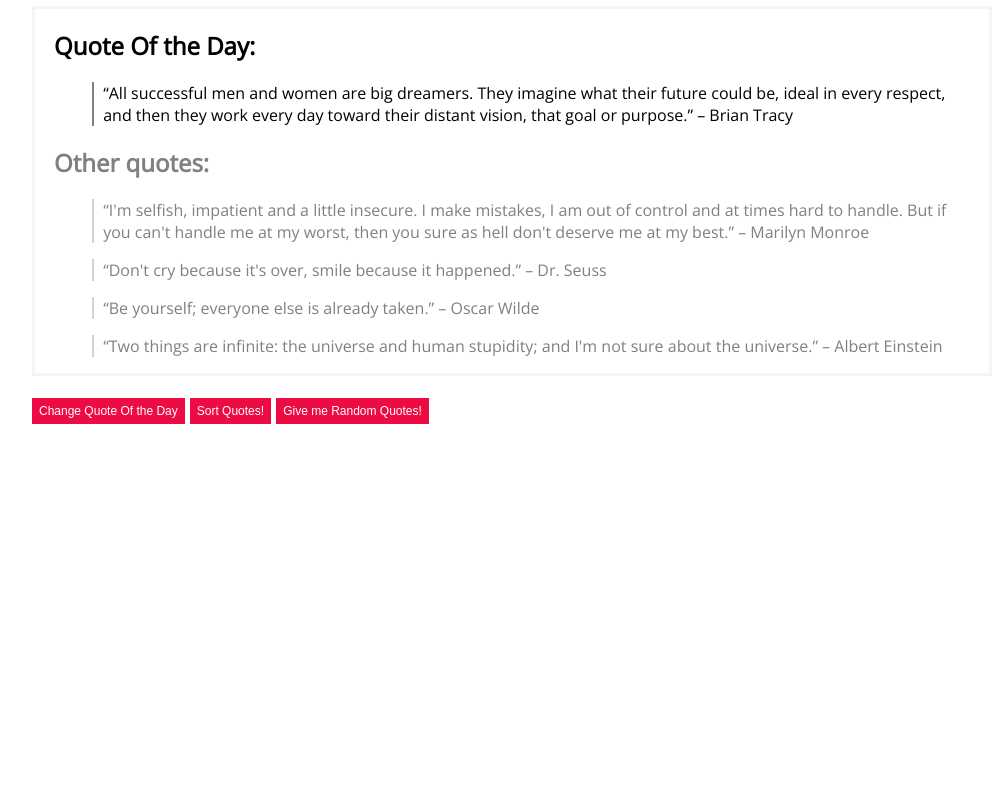
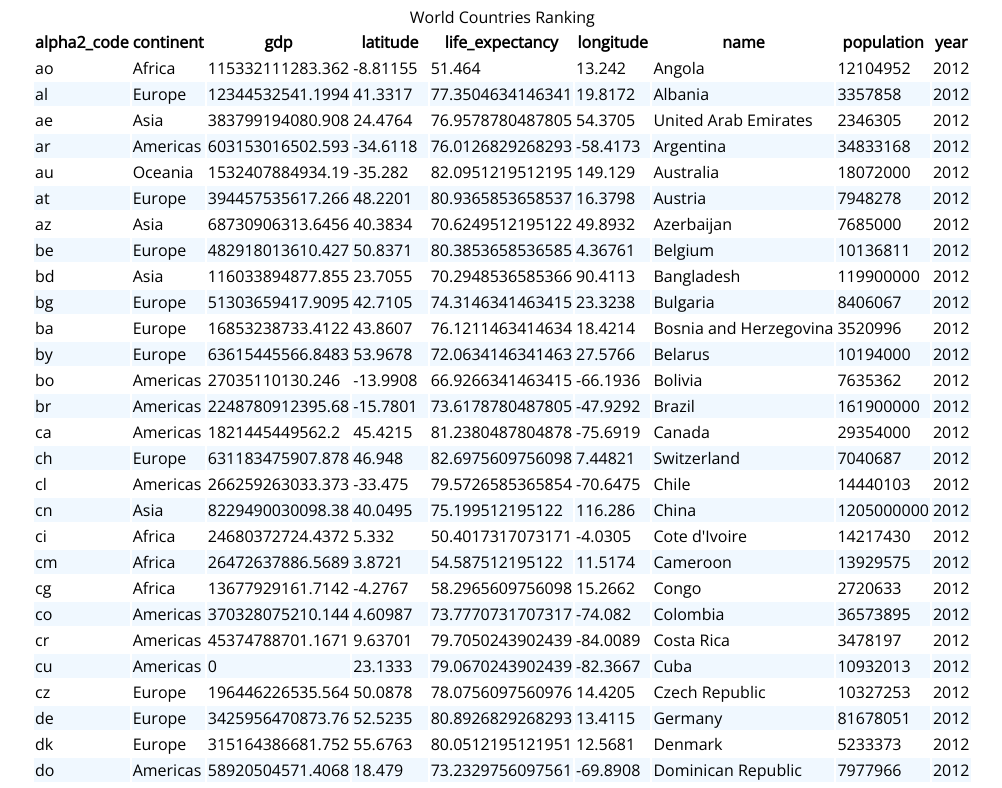
Before and after one commit to AlexWorldD/AlexWorldD.github.io, a plain HTML site: page hw2/index.html in a window 1280 px wide. Shown: the part 80-868 px from the top of the page, without its empty margins (128-1130 px from the left). Before the commit the page ends 800 px from the top, so only its background shows below. Drawn offline with nearby package versions, Linux system fonts and the light colour scheme.

Commit message:
Start new HW

```diff
--- a/hw2/css/styles.css
+++ b/hw2/css/styles.css
@@ -13,97 +13,21 @@ h2 {
     margin-left: 2%;
 }
 
-blockquote {
-    margin-left: 1%;
-}
-
-div.Day {
-    border-style: solid;
-    border-color: #F5F5F5;
-}
 
 .content {
     margin-left: auto;
     margin-right: auto;
     max-width: 960px;
 }
-
-.quote-message {
-    line-height: inherit;
-    border-left: 2px solid;
-    border-left-color: grey;
-    padding: 0 0 0 0;
-    margin: 0 0 0 0;
+tr:nth-child(even) {
+    background-color: aliceblue;
+}
+th.des:after {
+    color: black;
+    content: "\21E9";
 }
 
-.quote-container {
-    margin-left: 6%;
+th.aes:after {
+    color: black;
+    content: "\21E7";
 }
-
-#another {
-    color: gray;
-}
-#another > .quote-message {
-    border-left-color: lightgrey
-}
-/* Styles for DropDown Authors' list */
-
-.container button:hover, .container button:focus {
-    background-color: #F92F62;
-}
-
-.dropdown {
-    float: 0;
-    display: inline-block;
-
-}
-
-.dropdown_content {
-    display: none;
-    position: absolute;
-    background-color: #f9f9f9;
-    min-width: 160px;
-    box-shadow: 0px 8px 16px 0px rgba(0,0,0,0.2);
-    z-index: 1;
-}
-
-/* Links inside the dropdown */
-.dropdown_content a {
-    font-size: 12px;
-    color: black;
-    padding: 6px 7px;
-    text-decoration: none;
-    display: block;
-}
-
-/* Change color of dropdown links on hover */
-.dropdown_content a:hover {background-color: #f1f1f1}
-
-
-.show {display:block;}
-
-.container {
-    overflow: hidden;
-    font-family: Arial;
-}
-.container button, select {
-    background-color: #ec0b43;
-    border: none;
-    float: left;
-    font-size: 12px;
-    color: white;
-    text-align: center;
-    padding: 6px 7px;
-    margin-right: 5px;
-    text-decoration: none;
-    cursor: pointer;
-}
-.dropdown .change-btn_V3 {
-    cursor: pointer;
-    font-size: 12px;
-    border: none;
-    outline: none;
-    color: white;
-    padding: 6px 7px;
-    background-color: #ec0b43;
-}
--- a/hw2/index.html
+++ b/hw2/index.html
@@ -3,70 +3,22 @@
 
 <head>
     <meta charset="utf-8">
-    <title>Homework #1</title>
+    <title>Homework #2</title>
     <meta name="description" content="HW1">
     <meta name="author" content="iLex">
     <link rel="stylesheet" href="css/styles.css?v=1.0">
-    <link rel="stylesheet" type="text/css" href="//fonts.googleapis.com/css?family=Open+Sans" />
+    <link rel="stylesheet" type="text/css" href="//fonts.googleapis.com/css?family=Open+Sans"/>
+    <script src="https://d3js.org/d3.v4.js"></script>
     <!--[if lt IE 9]>
     <script src="https://cdnjs.cloudflare.com/ajax/libs/html5shiv/3.7.3/html5shiv.js"></script>
-  <![endif]-->
+    <![endif]-->
 </head>
 
 <body>
-    <div class="content">
-        <h1>First VIS101 Homework</h1>
-        <div class="Day">
-            <h2>Quote Of the Day:</h2>
-            <div class="quote-container">
-                <div class="quote-message" data-role="message">
-                    <blockquote cite="https://docs.google.com/document/d/1baobKdb6jIW8gNQ7Wj1PfQkMl-onLxqnyCYvIAJph8I/edit"> <span id="quote">“All successful men and women are big dreamers. They imagine what their future could be, ideal in every respect, and then they work every day toward their distant vision, that goal or purpose.”</span> – <span id="author">Brian Tracy</span> </blockquote>
-                </div>
-            </div>
-            <h2 style="color: gray;">Other quotes:</h2>
-            <div class="quote-container" id='another'>
-                <div class="quote-message sort_me" data-role="message">
-                    <blockquote> <span class="q_text">“I'm selfish, impatient and a little insecure. I make mistakes, I am out of control and at times hard to handle. But if you can't handle me at my worst, then you sure as hell don't deserve me at my best.”</span> – <span class="q_author">Marilyn Monroe</span> </blockquote>
-                </div>
-                <div class="quote-message sort_me" data-role="message">
-                    <blockquote> <span class="q_text">“Don't cry because it's over, smile because it happened.”</span> – <span class="q_author">Dr. Seuss</span> </blockquote>
-                </div>
-                <div class="quote-message sort_me" data-role="message">
-                    <blockquote> <span class="q_text">“Be yourself; everyone else is already taken.” </span> – <span class="q_author">Oscar Wilde</span> </blockquote>
-                </div>
-                <div class="quote-message sort_me" data-role="message">
-                    <blockquote> <span class="q_text">“Two things are infinite: the universe and human stupidity; and I'm not sure about the universe.” </span> – <span class="q_author">Albert Einstein</span> </blockquote>
-                </div>
-            </div>
-        </div>
-        <br>
-        <form>
-            <div class="container">
-                <button class="change-btn" onclick="change()" type="button">Change Quote Of the Day</button>
-                <button class="change-btn" onclick="sort_q()" type="button">Sort Quotes!</button>
-                <button class="change-btn" onclick="change_v2()" type="button">Give me Random Quotes!</button>
-                <!--
-                <div class="dropdown">
-                    <button class="change-btn_V3" onclick="change_v3()" type="button">Random Quote with Author</button>
-                    <select id='AuthorList' class="dropdown_content">
-                        <option href="#">Link 1</option>
-                        <option href="#">Link 2</option>
-                        <option href="#">Link 3</option>
-                    </select>
-                </div>
--->
-<!--
-                <select id='AuthorList' class="change-btn_V3" name="Random Quote with Author">
-                    <option value="">Random Quote with Author</option>
-                    <option>Link 1</option>
-                    <option>Link 2</option>
-                    <option>Link 3</option>
-                </select>
--->
-            </div>
-        </form>
-    </div>
-    <script src="js/scripts.js"></script>
+<div class="content">
+    <h1>Second Homework</h1>
+</div>
+<script src="js/scripts.js"></script>
 </body>
 
 </html>
--- a/hw2/js/scripts.js
+++ b/hw2/js/scripts.js
@@ -1,93 +1,103 @@
-'use strict';
-var quotesPath = "https://raw.githubusercontent.com/4skinSkywalker/Database-Quotes-JSON/master/quotes.json"
-    //var quotesPath = 'https://www.w3schools.com/js/json_demo.txt'
-var current_q = 0;
-var quotes = [
-    {
-        "data": "“All successful men and women are big dreamers. They imagine what their future could be, ideal in every respect, and then they work every day toward their distant vision, that goal or purpose.”"
-        , "author": "Brian Tracy"
-    }
-    , {
-        "data": "“Nothing is impossible, the word itself says 'I'm possible'!”"
-        , "author": "Audrey Hepburn"
-    }
-    , {
-        "data": "“Paris is always a good idea”"
-        , "author": "Audrey Hepburn"
-    }
-    , {
-        "data": "“Having nothing, nothing can he lose”"
-        , "author": "William Shakespeare"
-    }];
+//'use strict';
+// alpha2_code
+//     :
+//     "sy"
+// continent
+//     :
+//     "Asia"
+// gdp
+//     :
+//     0
+// latitude
+//     :
+//     33.5146
+// life_expectancy
+//     :
+//     74.7107073170732
+// longitude
+//     :
+//     36.3119
+// name
+//     :
+//     "Syrian Arab Republic"
+// population
+//     :
+//     14338240
+// year
+//     :
+//     2012
 
-function change() {
-    var tmp = Math.floor(Math.random() * quotes.length);
-    while (current_q === tmp) {
-        tmp = Math.floor(Math.random() * quotes.length);
-    }
-    document.getElementById("quote").innerHTML = quotes[tmp].data;
-    document.getElementById("author").innerHTML = quotes[tmp].author;
-    current_q = tmp;
-}
+var required_columns = ['Name', 'Continent', 'GDP', 'Life Expectancy', 'Population', 'Year']
+var def_titles = ['name', 'continent', 'gdp', 'life_expectancy', 'population', 'year']
+d3.json("data/countries_2012.json", function (error, data) {
 
-function change_v2() {
-    var xhr = new XMLHttpRequest();
-    xhr.onreadystatechange = function () {
-        if (this.readyState === 4 && this.status === 200) {
-            var data = JSON.parse(this.responseText);
-            var tmp = Array.from({
-                length: 5
-            }, () => Math.floor(Math.random() * 4000));
-            document.getElementById("quote").innerHTML = data[tmp[4]].quoteText;
-            document.getElementById("author").innerHTML = data[tmp[4]].quoteAuthor;
-            var q_list = document.getElementsByClassName("q_text");
-            var a_list = document.getElementsByClassName("q_author");
-            for (var t_t=0; t_t<4; t_t++) {
-                q_list[t_t].innerHTML = data[tmp[t_t]].quoteText;
-                a_list[t_t].innerHTML = data[tmp[t_t]].quoteAuthor;
+    var columns = Object.keys(data[0]);
+    var sortAscending = true;
+    // Build a table. ~Empty table~
+    var table = d3.select(".content").append("table"),
+        thead = table.append("thead")
+            .attr("class", "thead");
+    tbody = table.append("tbody");
+
+    table.append("caption")
+        .html("World Countries Ranking");
+
+    // Putting our data to table
+    var headers = thead.append("tr").selectAll("th")
+        .data(columns)
+        .enter()
+        .append("th")
+        .text(function (d) {
+            return d;
+        })
+        .on("click", function (header) {
+            alert(header);
+            headers.attr('class', 'header');
+            if (sortAscending) {
+                tbody.selectAll("tr").sort(function (a, b) {
+                    sortAscending = false;
+                    d3.select(header).attr('class', 'aes');
+                    return d3.ascending(a[header], b[header]);
+                });
             }
-        }
-    };
-    xhr.open("GET", quotesPath, true);
-    xhr.send();
-}
+            else {
+                tbody.selectAll("tr").sort(function (a, b) {
+                sortAscending=true;
+                this.className='des';
+                return d3.descending(a[header], b[header]);
 
-function change_v3() {
-    document.getElementById("AuthorList").classList.toggle("show");
-}
+            });
+        }});
 
-function sort_q() {
-    var sort_me = [];
-    var q_list = Array.from(document.getElementsByClassName("q_text"));
-    var a_list = document.getElementsByClassName("q_author");
-    // Build Dictionary here ->
-    q_list.forEach((key, idx) => sort_me.push({"quote": key.innerHTML, "author":  a_list[idx].innerHTML}));
-    // Sorting
-    sort_me.sort(function (a, b) {
-        if (a.quote > b.quote) {
-            return 1;
-        }
-        else if (a.quote < b.quote) {
-            return -1;
-        }
-        return 0;
-    });
-    var q_list = document.getElementsByClassName("q_text");
-    var a_list = document.getElementsByClassName("q_author");
-    for (var t_t=0; t_t<4; t_t++) {
-                q_list[t_t].innerHTML = sort_me[t_t].quote
-                a_list[t_t].innerHTML = sort_me[t_t].author;
-            }
-}
-window.onclick = function (event) {
-    if (!event.target.matches('.change-btn_V3')) {
-        var dropdowns = document.getElementsByClassName("dropdown_content");
-        var i;
-        for (i = 0; i < dropdowns.length; i++) {
-            var openDropdown = dropdowns[i];
-            if (openDropdown.classList.contains('show')) {
-                openDropdown.classList.remove('show');
-            }
-        }
-    }
-}
+    var rows = tbody.selectAll("tr.row")
+        .data(data)
+        .enter()
+        .append("tr").attr("class", "row");
+
+    var cells = rows.selectAll("td")
+        .data(function (row) {
+            return d3.range(Object.keys(row).length).map(function (column, i) {
+                return row[Object.keys(row)[i]];
+            });
+        })
+        .enter()
+        .append("td")
+        .text(function (d) {
+            return d;
+        })
+        .on("mouseover", function (d, i) {
+
+            d3.select(this.parentNode)
+                .style("background-color", "#F3ED86");
+
+        }).on("mouseout", function () {
+
+            tbody.selectAll("tr")
+                .style("background-color", null)
+                .selectAll("td")
+                .style("background-color", null);
+
+        });
+
+})
+;
```
Also changed, not shown: 1 other file.
